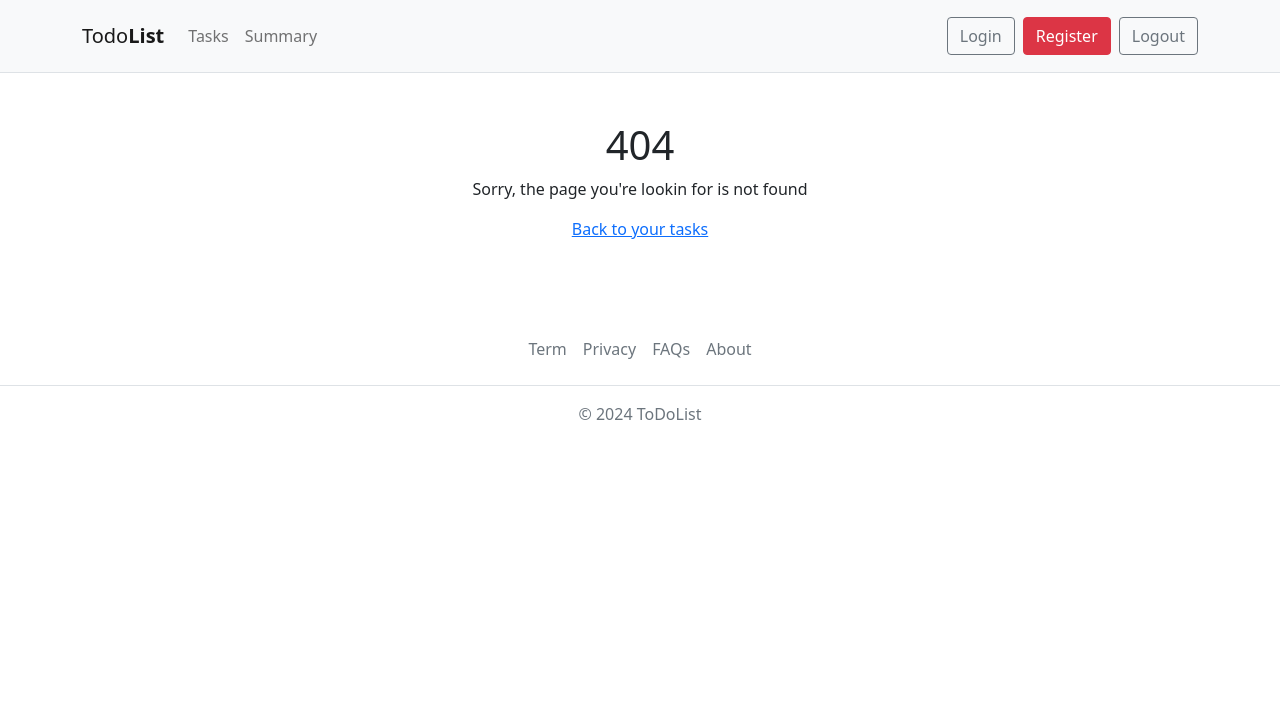
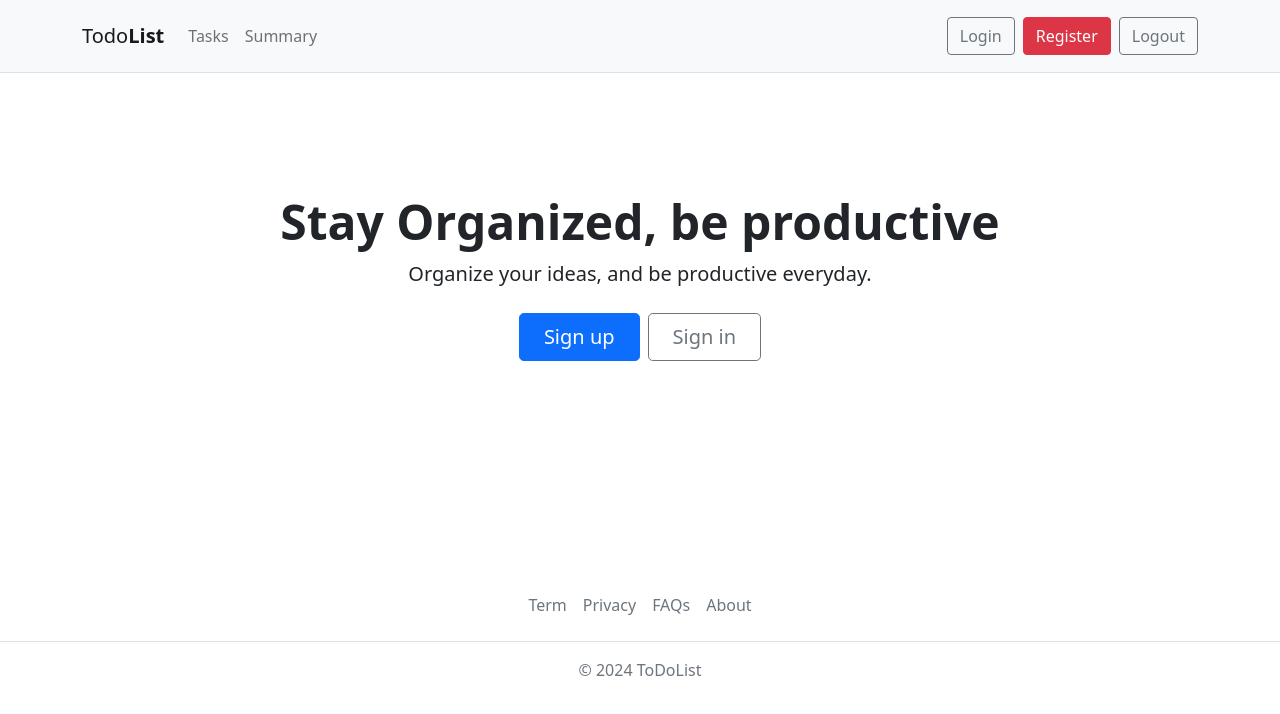
Before and after one commit to mboto-julius/todo-app, a Vue app: page / in a window 1280 px wide. Before the commit this address had no page. Shown: the top 714 px of the page. Built offline with nearby package versions, Linux system fonts and the light colour scheme.

Commit message:
feat: work on transition

```diff
--- a/src/App.vue
+++ b/src/App.vue
@@ -5,10 +5,22 @@
 
 <template>
   <Navbar />
-  <router-view />
+    <router-view v-slot="{ Component }">
+      <transition name="fade" mode="out-in">
+        <component :is="Component"></component>
+      </transition>
+    </router-view>
   <Footer />
 </template>
 
 <style scoped>
+.fade-enter-active,
+.fade-leave-active {
+  transition: opacity 0.5s ease;
+}
 
+.fade-enter-from,
+.fade-leave-to {
+  opacity: 0;
+}
 </style>
--- a/src/components/Navbar.vue
+++ b/src/components/Navbar.vue
@@ -1,7 +1,7 @@
 <template>
     <nav class="navbar navbar-expand-lg navbar-light bg-light border-bottom">
         <div class="container py-2">
-            <router-link :to="{ name: 'tasks' }" class="navbar-brand">
+            <router-link :to="{ name: 'home' }" class="navbar-brand">
                 <span>Todo</span>
                 <strong>List</strong>
             </router-link>
--- /dev/null
+++ b/src/pages/HomePage.vue
@@ -0,0 +1,12 @@
+<template>
+    <main class="px-4 py-5 my-5 text-center" style="min-height: 50vh;">
+        <h1 class="display-5 fw-bold mt-4">Stay Organized, be productive</h1>
+        <div class="col-lg-6 mx-auto">
+            <p class="lead mb-4">Organize your ideas, and be productive everyday.</p>
+            <div class="d-grid gap-2 d-sm-flex justify-content-sm-center">
+                <router-link :to="{ name: 'register' }" class="btn btn-primary btn-lg px-4 gap-3">Sign up</router-link>
+                <router-link :to="{ name: 'login' }" class="btn btn-outline-secondary btn-lg px-4">Sign in</router-link>
+            </div>
+        </div>
+    </main>
+</template>
--- a/src/pages/LoginPage.vue
+++ b/src/pages/LoginPage.vue
@@ -1,5 +1,7 @@
 <template>
-    <div class="text-center pt-5">
-        <h3>Login Page</h3>
-    </div>
+    <main>
+        <div class="text-center pt-5">
+            <h3>Login Page</h3>
+        </div>
+    </main>
 </template>
--- a/src/router/routes.js
+++ b/src/router/routes.js
@@ -3,15 +3,21 @@
 import RegisterPage from "@/pages/RegisterPage.vue";
 import SummaryPage from "@/pages/SummaryPage.vue";
 import ErrorPage from "@/pages/errors/ErrorPage.vue";
+import HomePage from "@/pages/HomePage.vue";
 
 const routes = [
+    {
+        path: "/",
+        component: HomePage,
+        name: 'home',
+    },
     {
         path: "/tasks",
         component: TasksPage,
         name: 'tasks',
-        meta: {
-            auth: true
-        }
+        // meta: {
+        //     auth: true
+        // }
     },
     {
         path: "/login",
@@ -27,9 +33,9 @@
         path: "/summary",
         component: SummaryPage,
         name: 'summary',
-        meta: {
-            auth: true
-        }
+        // meta: {
+        //     auth: true
+        // }
     },
     {
         path: "/:notFound(.*)",
```
